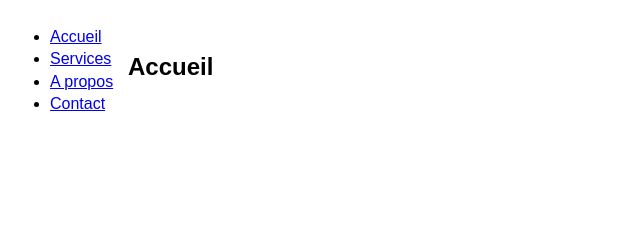
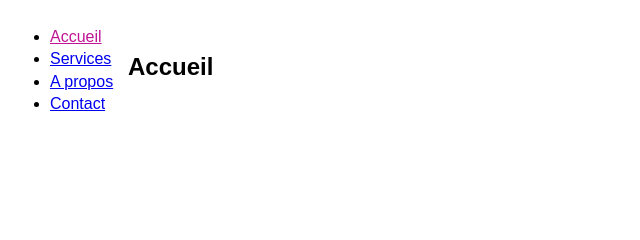
Before and after one commit to barg-celia/Codekit, a plain HTML site: page ScrollSpy/index.html in a window 1280 px wide. Shown: the top 240 px of the page, 0-640 px from the left. Drawn offline with Linux system fonts and the light colour scheme.

Commit message:
Update style.css

```diff
--- a/ScrollSpy/assets/style.css
+++ b/ScrollSpy/assets/style.css
@@ -18,8 +18,7 @@ body{
    position: fixed;
    left: 10px;
    top: 10px;
-   scroll-target-group: auto;
 }
-.menu__el a:target-current{
+.menu__el--active a{
    color: rgb(192, 20, 149);
 }
```
